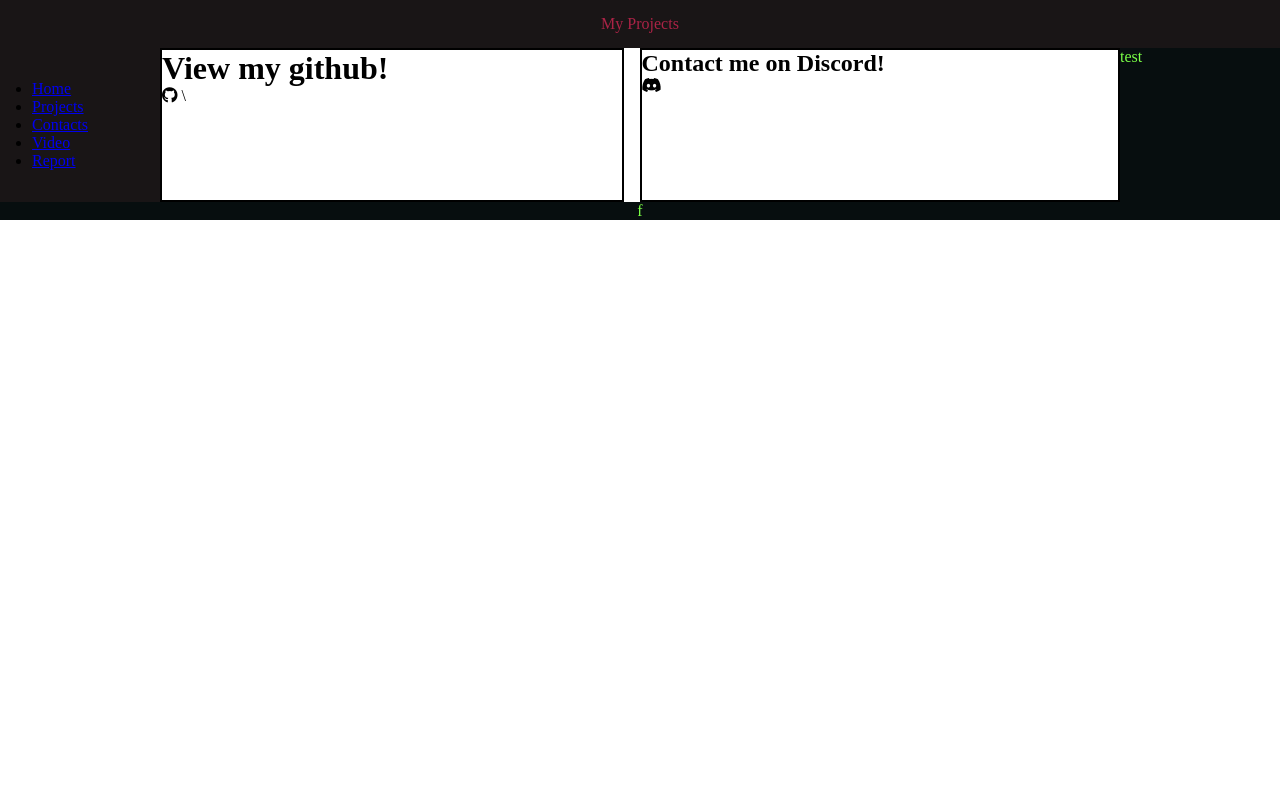
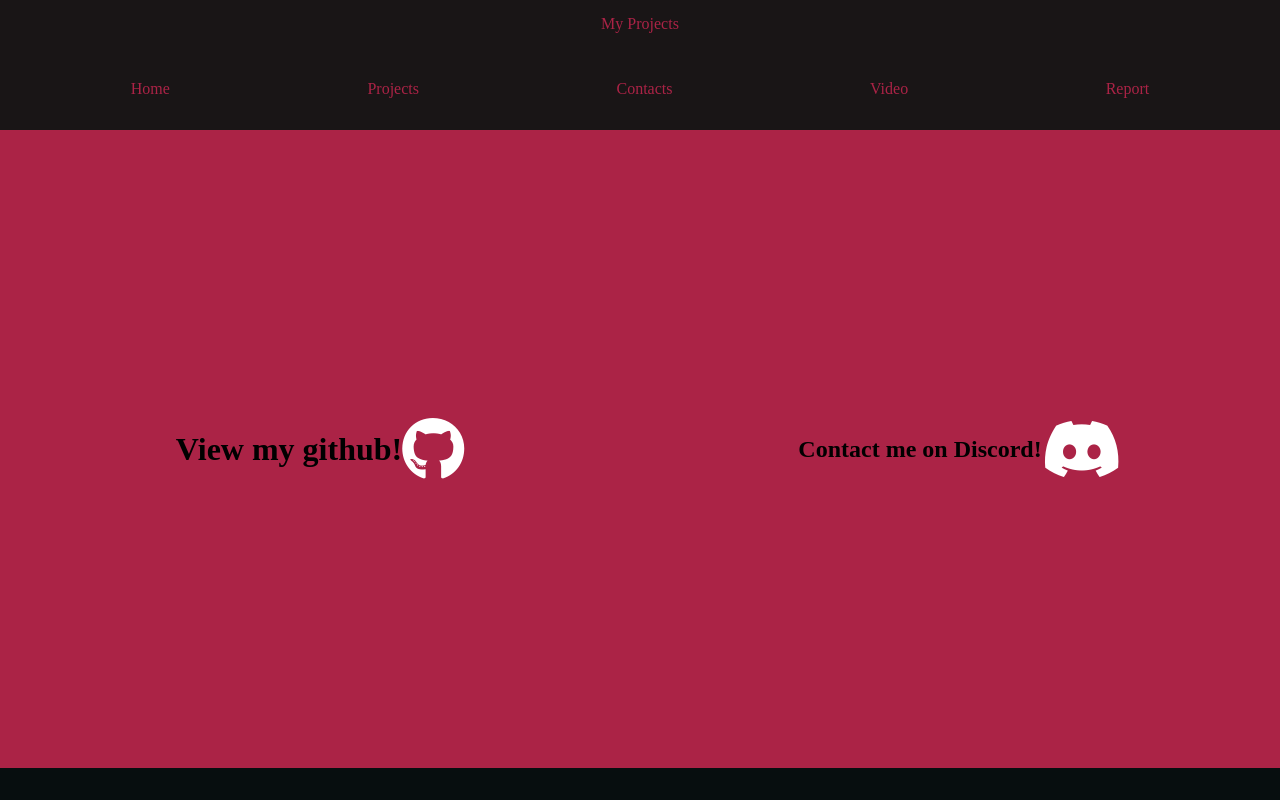
Before and after one commit to blehjusu/My-Portfolio, a plain HTML site: page contacts.html in a window 1280 px wide. Drawn offline with Linux system fonts and the light colour scheme.

Commit message:
fixing up contacts page

```diff
--- a/contacts.css
+++ b/contacts.css
@@ -1,70 +1,85 @@
 * {
     margin: 0;
     padding: 0;
-    } /* removes all the default padding on my page */
+}
+
+html, body {
+    height: 100%;
+}
 
 body {
     display: grid;
-    grid-template-columns: 25% 50% 25%;
-    grid-template-rows: auto;
-     grid-template-areas:
-    "header nav nav nav"
-    "main main main main"
-    "footer footer footer footer";
+    grid-template-columns: 1fr;
+    grid-template-rows: auto auto 6fr auto;
+    grid-template-areas:
+        "header"
+        "nav"
+        "main"
+        "footer";
     height: 100%;
-    }
+}
 
 header {
     background-color: #191516;
     color: #AB2346;
     padding: 15px;
-    text-align:center ;
+    text-align: center;
     grid-area: header;
 }
 
-
 nav {
     background-color: #191516;
+    color: #fff;
     grid-area: nav;
     padding: 2em;
-
+    text-align: center;
 }
-
 
 footer {
     display: flex;
     background-color: rgb(7, 14, 15);
     color: rgb(123, 255, 71);
     grid-area: footer;
-    margin-top: auto;
     justify-content: center;
-}
-
-body {
-    display: grid;
-    grid-template-columns: 1fr 6fr 1fr;
-    grid-template-rows: auto;
-    grid-template-areas:
-    "header header header"
-    "nav main aside"
-    "footer footer footer";
-}
-
-aside {
-    display: flex;
-    background-color: rgb(7, 14, 15);
-    color: rgb(123, 255, 71);
-    grid-area: aside;
+    padding: 1em;
 }
 
 main {
     display: grid;
-    grid-template-columns: repeat(2, auto);
-    column-gap: 1em;
+    grid-template-columns: repeat(2, 1fr);
     row-gap: 1em;
+    overflow: auto;
 }
 
 main div {
-    border: 2px solid black;
+    padding: 2em;
+    background-color: #AB2346;
+    display: flex;
+    justify-content: center;
+    align-items: center;
+    text-align: center;
+}
 
+main div i {
+    font-size: 4em;
+    color: white;
 }
+
+nav li {
+    list-style: none;
+}
+
+nav a {
+    text-decoration: none;
+    color: #AB2346;
+}
+
+nav a:hover {
+    color: #ff5733;
+    text-decoration: underline;
+}
+
+nav ul {
+    display: flex;
+    justify-content: space-around;
+}
--- a/contacts.html
+++ b/contacts.html
@@ -21,20 +21,15 @@
     <main>
         <div>
             <h1>View my github!</h2>
-            <i class="fa-brands fa-github"></i>
-           \
+            <a href="https://github.com/blehjusu" target="_blank"><i class="fa-brands fa-github"></i></a>
         </div>
 
         <div>
             <h2>Contact me on Discord!</h2>
-            <i class="fa-brands fa-discord"></i>
+            <a href="http://discordapp.com/users/jusujug_25166" target="_blank"><i class="fa-brands fa-discord"></i></a>
         </div>
     </main>
-    <aside>
-        <p>test</p>
-    </aside>
     <footer>
-        <p>f</p>
     </footer>
 
 
--- a/project.css
+++ b/project.css
@@ -3,10 +3,14 @@
     padding: 0;
 }
 
+html, body {
+    height: 100%;
+}
+
 body {
     display: grid;
     grid-template-columns: 1fr;
-    grid-template-rows: auto 1fr auto;
+    grid-template-rows: auto auto 6fr auto;
     grid-template-areas:
         "header"
         "nav"
@@ -36,22 +40,17 @@ footer {
     background-color: rgb(7, 14, 15);
     color: rgb(123, 255, 71);
     grid-area: footer;
-    margin-top: auto;
     justify-content: center;
-}
-
-aside {
-    display: flex;
-    background-color: rgb(7, 14, 15);
-    color: rgb(123, 255, 71);
-    grid-area: aside;
+    padding: 1em;
 }
 
 main {
     display: grid;
-    grid-template-columns: repeat(2, auto);
+    grid-template-columns: repeat(2, 1fr);
     column-gap: 1em;
     row-gap: 1em;
+    padding: 1em;
+    overflow: auto;
 }
 
 main div {
@@ -66,14 +65,13 @@ nav li {
 
 nav a {
     text-decoration: none;
-    color: #AB2346
+    color: #AB2346;
 }
 
-nav a:hover {  /* highlight the nav bar when hovered over */
+nav a:hover {
     color: #ff5733;
     text-decoration: underline;
 }
-
 
 nav ul {
     display: flex;
```
Also changed, not shown: project.html (+4 -4 lines).
